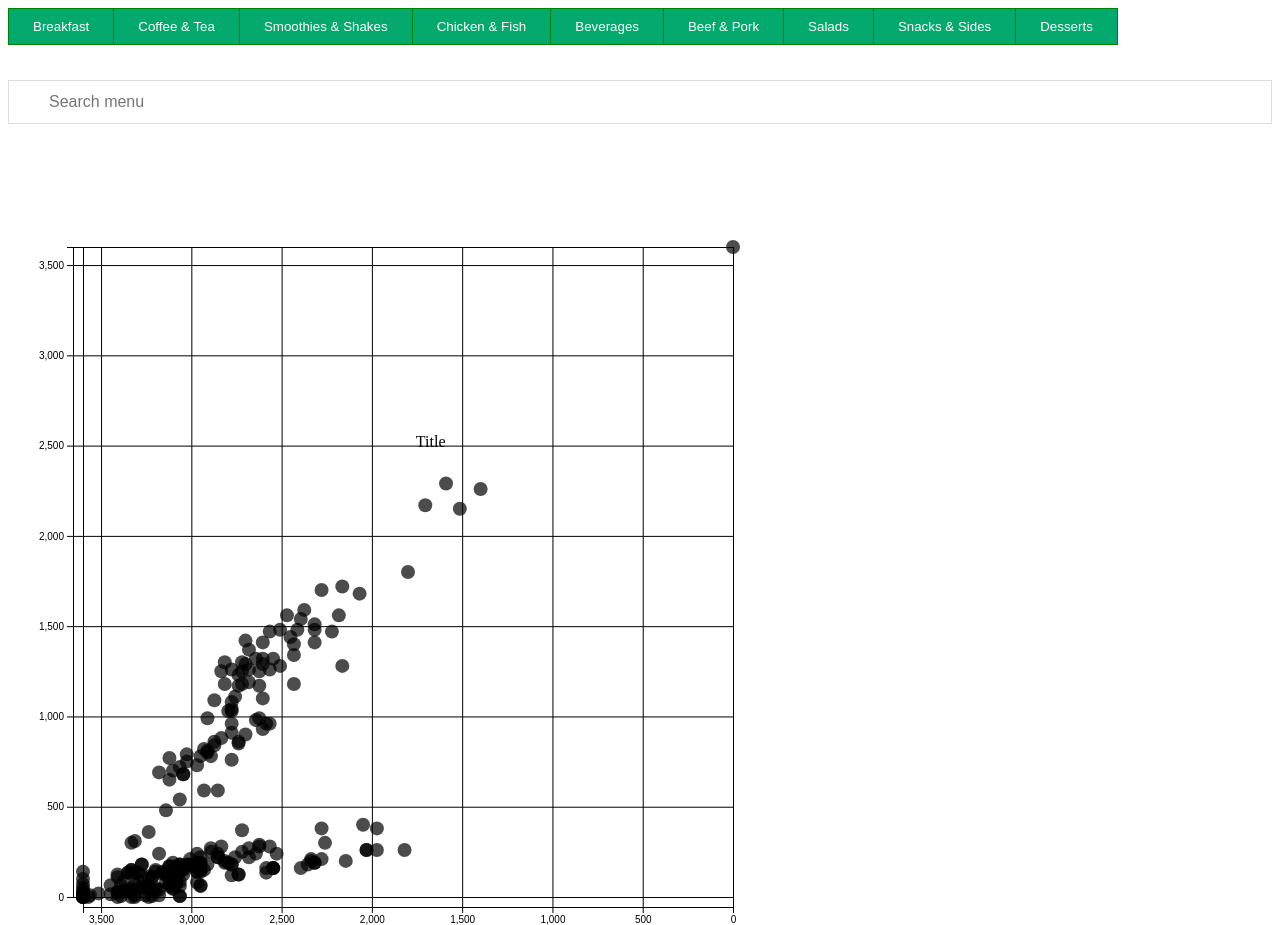
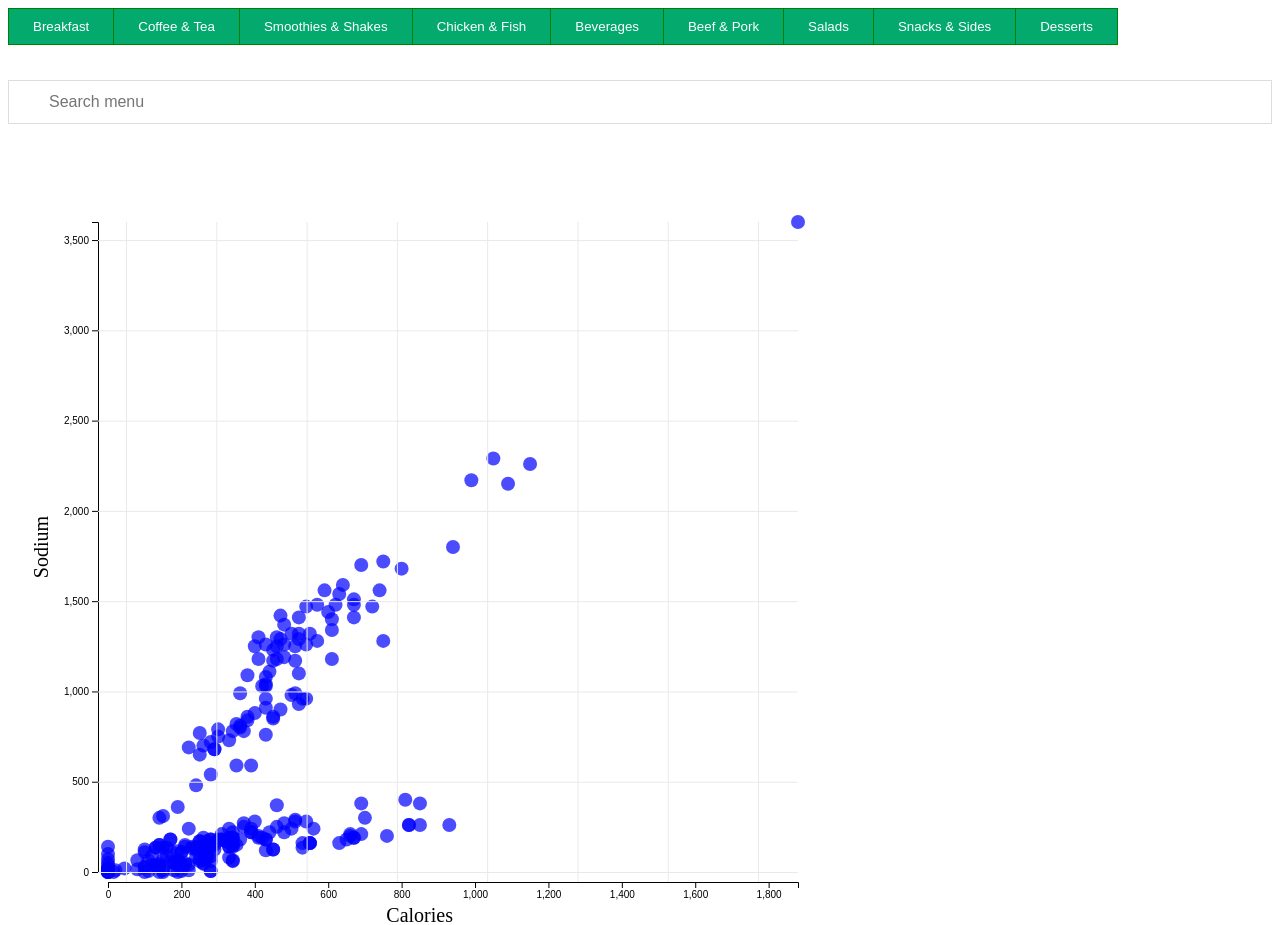
Before and after one commit to Joanna-Lin-JL/info4310, a plain HTML site: page hw2/index.html in a window 1280 px wide. Shown: the top 925 px of the page. Drawn offline with nearby package versions, Linux system fonts and the light colour scheme.

Commit message:
improve scatter

```diff
--- a/hw2/index.html
+++ b/hw2/index.html
@@ -58,6 +58,14 @@
                 background-color: #eee;
             }
 
+            .gridlines .domain {
+                display: none;
+            }
+
+            .gridlines line {
+                stroke: #e9e9e9;
+            }
+
     </style>
 
     <body>
@@ -81,6 +89,7 @@
             </div>
             <br><br>
             <svg id="scatter" height="800" width="800">
+                <text id = 'scatterText' x='700' y = '35' text-anchor='end' alignment-baseline='hanging'></text>
             </svg>
 
             <svg id="pie" height="800" width="800">
@@ -93,7 +102,7 @@
                 const scatter = d3.select('svg#scatter');
                 const width = svg.attr('width');
                 const height = svg.attr('height');
-                const margin = {top: 75, right:75, bottom: 75, left:75};
+                const margin = {top: 50, right:10, bottom: 100, left:100};
                 const chartWidth = width - margin.left - margin.right;
                 const chartHeight = height - margin.top - margin.bottom;
 
@@ -117,6 +126,8 @@
 
                     const data = await d3.csv("menu.csv", d3.autoType);
                     filteredData = data;
+                    var scatterXName = "Calories";
+                    var scatterYName = "Sodium"
 
                     console.log(data);
 
@@ -154,7 +165,7 @@
                     .domain(Object.keys(nutritionData))
                     .range(d3.schemeSet2);
 
-                    updateNutritionData(filteredData);
+                    updateNutritionData(data[0]);
 
                     updatePie();
 
@@ -164,7 +175,7 @@
                         var option = items[i];
                         var element = document.createElement("li");
                         element.appendChild(document.createTextNode(option));
-                        element.onclick = function(e){searchBarClicked(e)};
+                        element.onclick = function(){searchBarClicked(this)};
                         element.style.display = "none";
                         select.appendChild(element);
                     }
@@ -191,21 +202,6 @@
                         .style("stroke-width", "2px")
                         .style("opacity", 1);
 
-                        // pieChart.selectAll('polyline')
-                        //         .data(pieData)
-                        //         .join('polyline')
-                        //         .attr("stroke", "black")
-                        //         .style("fill", "none")
-                        //         .attr("stroke-width", 1)
-                        //         .attr('points', function(d) {
-                        //         var posA = arcGenerator.centroid(d)
-                        //         var posB = arcGenerator.centroid(d)
-                        //         var posC = arcGenerator.centroid(d);
-                        //         var midangle = d.startAngle + (d.endAngle - d.startAngle) / 2
-                        //         posC[0] = pieRadius * 0.95 * (midangle < Math.PI ? 1 : -1);
-                        //         return [posA, posB, posC]
-                        //         })
-
                         pieChart.selectAll('text')
                         .data(pieData)
                         .join('text')
@@ -213,59 +209,40 @@
                         .attr("transform", function(d) { return "translate(" + arcGenerator.centroid(d) + ")";  })
                         .style("text-anchor", "middle")
                         .style("font-size", 17)
-                        // .attr('transform', function(d) {
-                        //     const pos = arcGenerator.centroid(d);
-                        //     const midangle = d.startAngle + (d.endAngle - d.startAngle) / 2
-                        //     pos[0] = pieRadius * 0.99 * (midangle < Math.PI ? 1 : -1);
-                        //     return `translate(${pos})`;
-                        // })
-                        // .style('text-anchor', function(d) {
-                        //     const midangle = d.startAngle + (d.endAngle - d.startAngle) / 2
-                        //     return (midangle < Math.PI ? 'start' : 'end')
-                        // })
                     }
 
                     function searchBarClicked (e) {
-                        let name = e.target.innerText;
-                        filteredData = data.filter( d => d.Item===name);
+                        let name = e.innerText;
                         let input = document.getElementById('searchbar');
                         input.value = name;
                         let lst = document.getElementById('menuItems');
                         lst.setAttribute('hidden', 'hidden');
-                        updateNutritionData();
+                        updateNutritionData(data.filter(d => d.Item === name)[0]);
                         updatePie();
                     }
 
-                    breakfast.addEventListener('click', function () {buttonClicked('Breakfast')});
-                    coffee.addEventListener('click', function (){buttonClicked('Coffee & Tea')});
-                    smoothies.addEventListener('click', function (){buttonClicked('Smoothies & Shakes')});
-                    chicken.addEventListener('click', function (){buttonClicked('Chicken & Fish')});
-                    beverages.addEventListener('click', function (){buttonClicked('Beverages')});
-                    beef.addEventListener('click', function (){buttonClicked('Beef & Pork')});
-                    salads.addEventListener('click', function (){buttonClicked('Salads')});
-                    snacks.addEventListener('click', function (){buttonClicked('Snacks & Sides')});
-                    desserts.addEventListener('click', function (){buttonClicked('Desserts')});
+                    breakfast.addEventListener('click', function () {categoryButtonClicked('Breakfast')});
+                    coffee.addEventListener('click', function (){categoryButtonClicked('Coffee & Tea')});
+                    smoothies.addEventListener('click', function (){categoryButtonClicked('Smoothies & Shakes')});
+                    chicken.addEventListener('click', function (){categoryButtonClicked('Chicken & Fish')});
+                    beverages.addEventListener('click', function (){categoryButtonClicked('Beverages')});
+                    beef.addEventListener('click', function (){categoryButtonClicked('Beef & Pork')});
+                    salads.addEventListener('click', function (){categoryButtonClicked('Salads')});
+                    snacks.addEventListener('click', function (){categoryButtonClicked('Snacks & Sides')});
+                    desserts.addEventListener('click', function (){categoryButtonClicked('Desserts')});
 
 
-                    function buttonClicked (name) {
-                        console.log("search button clicked");
+                    function categoryButtonClicked (name) {
+                        document.getElementById('searchbar').value = "";
                         filteredData = data.filter( d => d.Category === name);
-                        console.log(filteredData);
-                        updateNutritionData();
-                        updatePie();
+                        updateScatter(scatterXName, scatterYName);
                     }
 
-                    function updateNutritionData() {
-                        console.log("update nutrition");
+                    function updateNutritionData(item) {
                         Object.keys(nutritionData).forEach( k => {
-                            nutritionData[k] = 0;
+                            nutritionData[k] = item[k];
                         })
-                        filteredData.forEach( d => {
-                        Object.keys(nutritionData).forEach( k => {
-                            nutritionData[k] += d[k];
-                        })
-                        nutritionData['Carbohydrates'] -= d["Dietary Fiber"] - d["Sugars"]; // assume carbs included the two
-                    })
+                        nutritionData['Carbohydrates'] -= nutritionData["Dietary Fiber"] - nutritionData["Sugars"]; // assume carbs included the two
                     }
 
                     let scatterChart = scatter.append('g')
@@ -274,12 +251,12 @@
                     let scatterLabels = scatter.append('g')
                                     .attr('id', 'scatterLabels');
 
-                    updateScatter('Sodium');
+                    updateScatter(scatterXName, scatterYName);
 
 
-                    function updateScatter (yname){
-                        const calorieExtent = d3.extent(filteredData, d => d['Calories'] );
-                        const calorieScale = d3.scaleLinear().domain(calorieExtent).range([0, chartWidth]);
+                    function updateScatter (xname, yname){
+                        const xExtent = d3.extent(filteredData, d => d[xname] );
+                        const xScale = d3.scaleLinear().domain(xExtent).range([0, chartWidth]);
 
                         const yExtent = d3.extent(filteredData, d => d[yname]);
                         const yScale = d3.scaleLinear().domain(yExtent).range([chartHeight, 0]);
@@ -289,7 +266,7 @@
                         .tickSize(-chartWidth-10)
                         .tickFormat("");
 
-                        let bottomAxis = d3.axisBottom(yScale);
+                        let bottomAxis = d3.axisBottom(xScale);
                         let bottomGridlines = d3.axisBottom(yScale)
                         .tickSize(-chartHeight-10)
                         .tickFormat('');
@@ -314,35 +291,63 @@
                         .attr('transform', `translate(${margin.left},${chartHeight+margin.top+10})`)
                         .call(bottomGridlines);
 
-                        let points = scatterChart.selectAll('circle')
-                        .data(data)
+                        let points = scatterChart.selectAll('circle.dot')
+                        .data(filteredData)
                         .join('circle')
-                        .attr('cx', d => calorieScale(d['Calories']))
+                        .attr('class', 'dot')
+                        .attr('cx', d => xScale(d[xname]))
                         .attr('cy', d => yScale(d[yname]))
                         .attr('r', 7)
+                        .attr('stroke-width', 0)
+                        .attr('fill', 'blue')
                         .style('opacity', 0.7)
+                        .on('mouseover', function(){
+                            d3.select(this)
+                            .transition().duration(200)
+                            .attr("stroke-width", 1)
+                            .attr("stroke", "black")
+                            .attr('fill', 'red')
+                            .attr("opacity", 1)
+                            .attr("r", 10);
+
+                            let item = d3.select(this).datum()['Item']
+
+                            d3.select('#scatterText')
+                                .text(item)
+                        })
+                        .on('mouseout', function(e) {
+                            d3.select(this)
+                            .transition().duration(200)
+                            .attr("stroke-width", 0)
+                            .attr("stroke", "none")
+                            .attr("opacity", 0.7)
+                            .attr('fill', 'blue')
+                            .attr("r", 7);
+
+                            d3.select('#scatterText')
+                                .text("")
+                        })
+                        .on('click', function(e) {
+                            updateNutritionData(d3.select(this).datum());
+                            updatePie();
+                        })
 
                         scatterChart.append("text")
                             .attr("class", "x label")
                             .attr("text-anchor", "end")
                             .attr("x", chartWidth / 2)
-                            .attr("y", chartHeight + 200)
-                            .text("Year");
+                            .attr("y", chartHeight + 50)
+                            .style('font-size', '20px')
+                            .text(scatterXName);
 
                         scatterChart.append("text")
                             .attr("class", "y label")
                             .attr("text-anchor", "middle")
                             .attr("x", -chartHeight/2)
-                            .attr("y", -150)
+                            .attr("y", -60)
+                            .style("font-size", "20px")
                             .attr("transform", "rotate(-90)")
-                            .text("Number of Ratings");
-
-                        scatterChart.append("text")
-                            .attr("class", "title")
-                            .attr("text-anchor", "end")
-                            .attr("x", chartWidth / 2 + margin.left/2)
-                            .attr("y", 200)
-                            .text("Title");
+                            .text(scatterYName);
                     }
 
 
```
